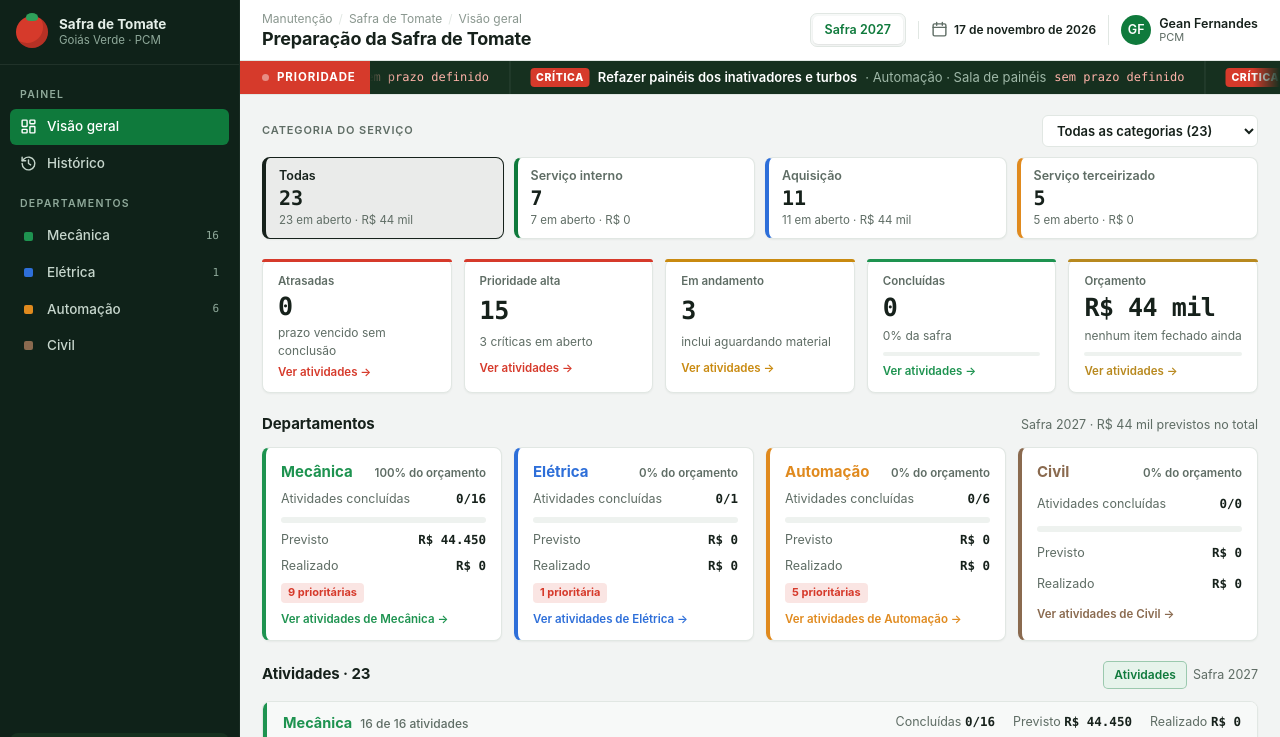
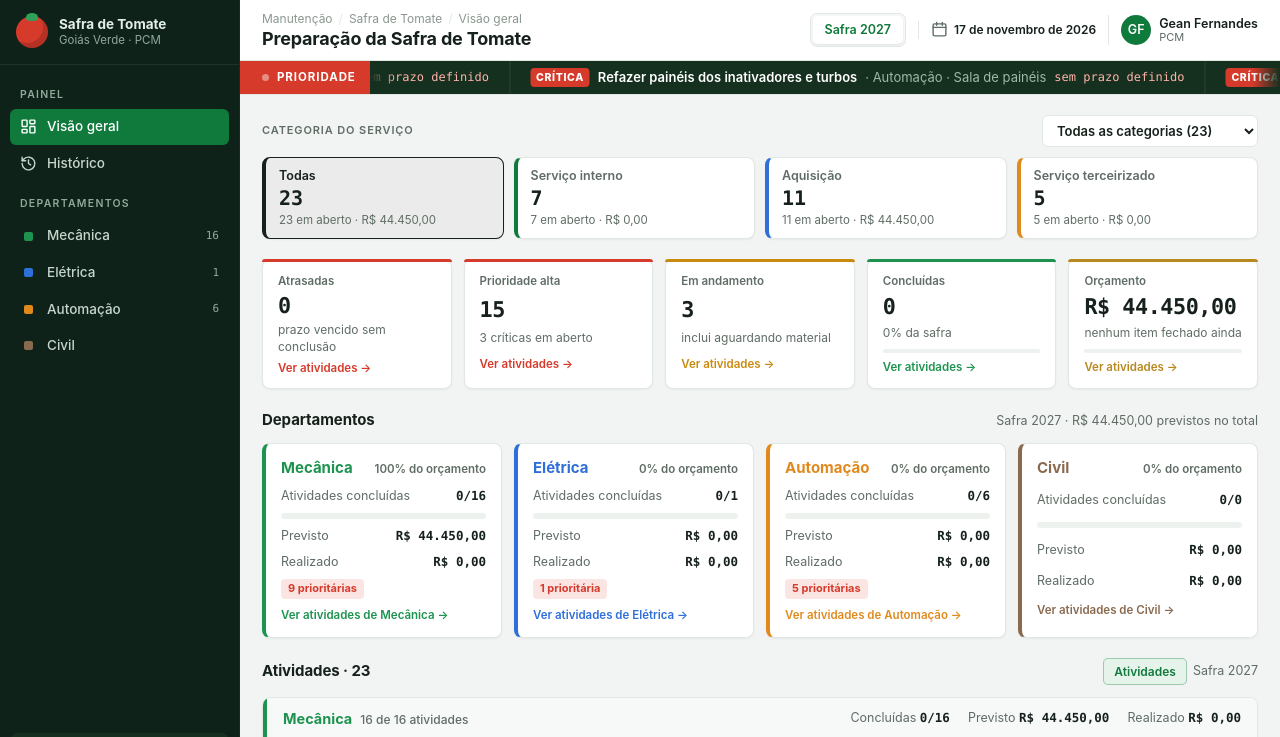
Before and after one commit to Geanfer10/safra-tomate, a plain HTML site: page index.html in a window 1280 px wide. Shown: the top 737 px of the page. Drawn offline with Linux system fonts and the light colour scheme.

Commit message:
Valores em reais por extenso (R$ 44.450,00)
KPIs, categorias, departamentos e tabelas mostram o valor completo
com centavos, sem abreviar em "mil".

Co-Authored-By: Claude Opus 5.5 <noreply@anthropic.com>
Claude-Session: https://claude.ai/code/session_017MMskfDhoVyPKbYuyGHTyW

```diff
--- a/assets/app.js
+++ b/assets/app.js
@@ -29,8 +29,9 @@ const EXEMPLO=EXEMPLO_BASE.map(d=>Object.assign({},d,EXTRAS[d.id]||{}));
 let DADOS=[];
 const HOJE=new Date(); HOJE.setHours(0,0,0,0);
 const st={safra:null,kpi:"todas",dept:null,foco:null,tipo:""};
-const brl=v=>v==null?"—":v.toLocaleString("pt-BR",{style:"currency",currency:"BRL",maximumFractionDigits:0});
-const mil=v=>v>=1e6?"R$ "+(v/1e6).toLocaleString("pt-BR",{maximumFractionDigits:1})+" mi":v>=1000?"R$ "+(v/1000).toLocaleString("pt-BR",{maximumFractionDigits:0})+" mil":brl(v);
+// Valores sempre por extenso no padrão brasileiro: R$ 44.450,00
+const brl=v=>v==null?"—":Number(v).toLocaleString("pt-BR",{style:"currency",currency:"BRL",minimumFractionDigits:2,maximumFractionDigits:2});
+const mil=brl;
 const dt=s=>s?s.slice(8,10)+"/"+s.slice(5,7)+"/"+s.slice(2,4):"—";
 const esc=s=>String(s??"").replace(/[&<>"]/g,c=>({"&":"&amp;","<":"&lt;",">":"&gt;",'"':"&quot;"}[c]));
 const efetivo=d=>(d.status!=="Concluído"&&d.status!=="Cancelado"&&d.fim&&new Date(d.fim+"T00:00")<HOJE)?"Atrasado":d.status;
--- a/assets/style.css
+++ b/assets/style.css
@@ -306,3 +306,6 @@ table.mat td{padding:6px 9px}
 .gv-acoes{display:flex;gap:6px}
 table.mat td.r{white-space:nowrap}
 @media (max-width:860px){.gv-alca,#gv-expandir{display:none}}
+/* Valores em reais por extenso cabem nos cartões */
+.kpi .v{font-size:clamp(18px,1.7vw,25px);overflow-wrap:anywhere}
+.cat-v{overflow-wrap:anywhere}
```
